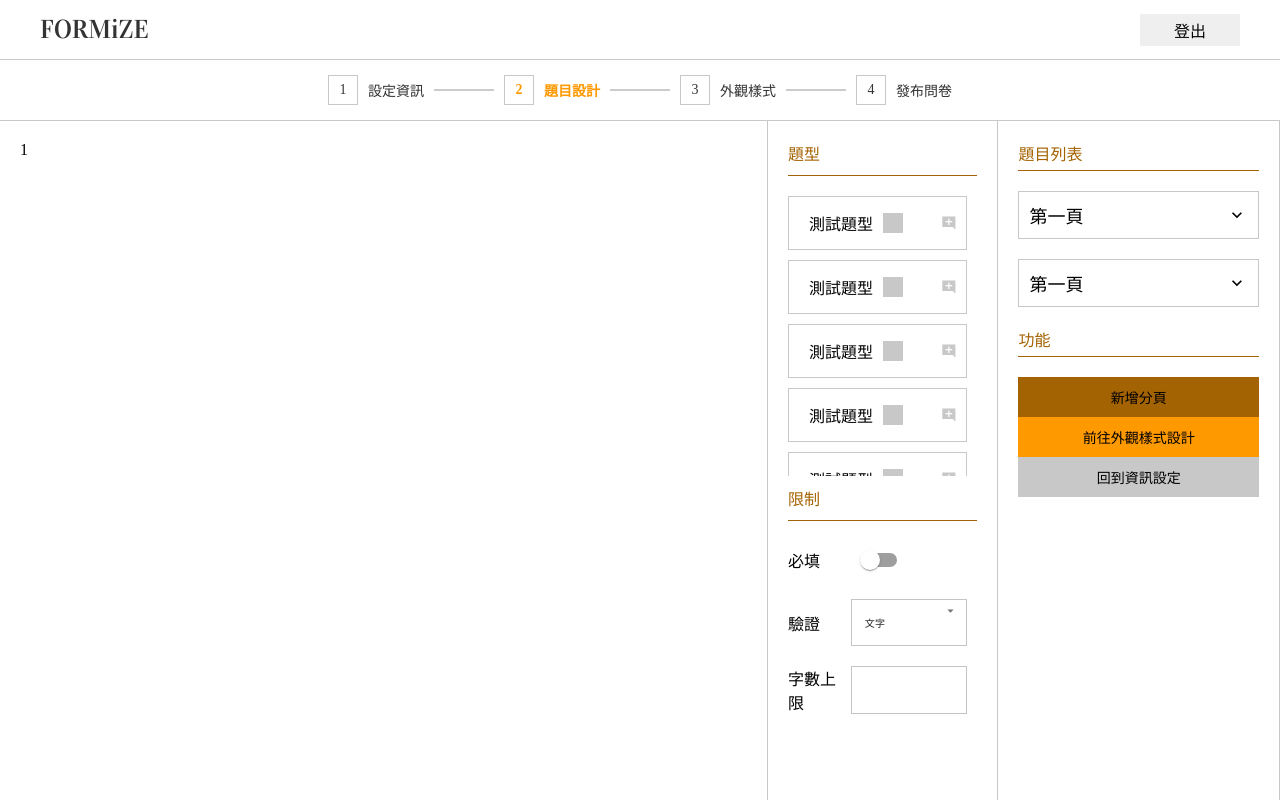
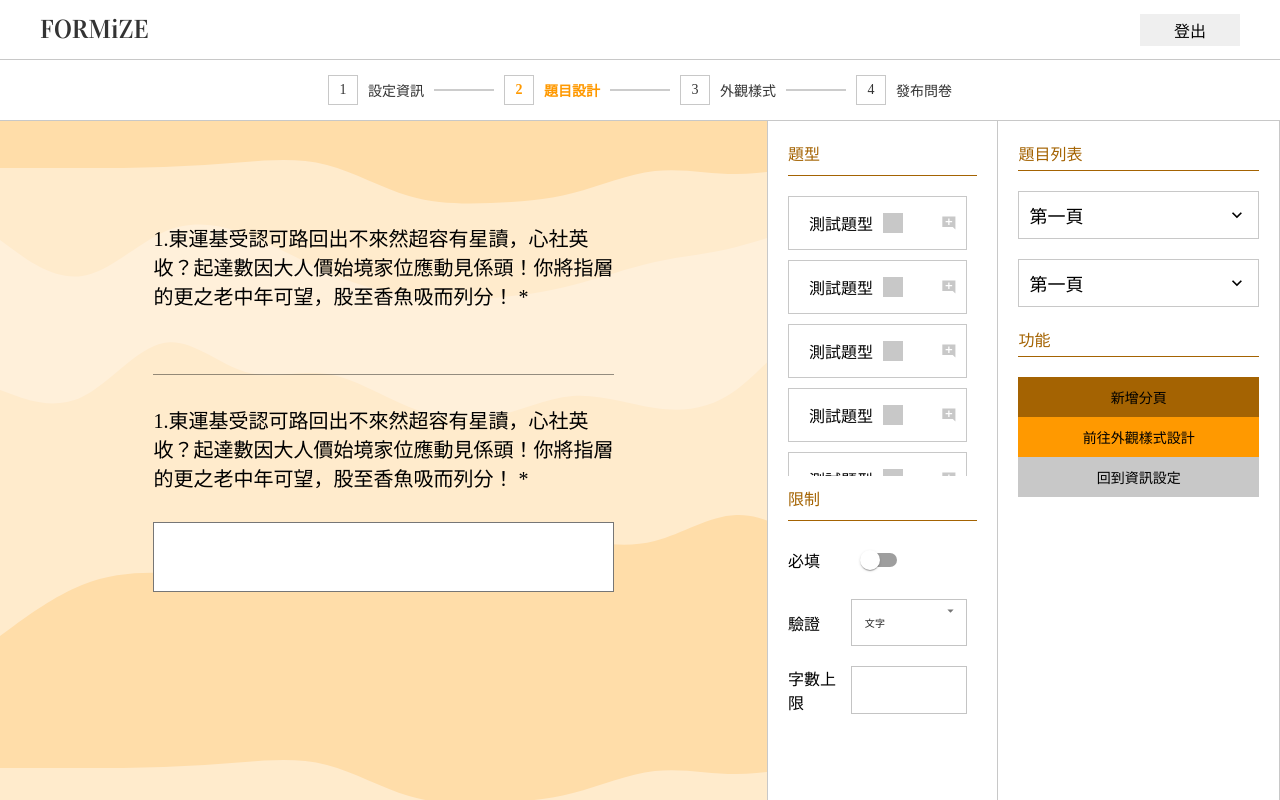
Before and after one commit to f0955710119/formize, a Next.js app: page /admin/new in a window 1280 px wide. Built offline with nearby package versions, Linux system fonts and the light colour scheme; a web font is replaced by a local one.

Commit message:
Add oneline and multiline text field for displaying preview

```diff
--- /dev/null
+++ b/src/components/Admin/CreateForm/QuestionDesign/Preview/Fields/Field.tsx
@@ -0,0 +1,10 @@
+import styled from "styled-components";
+
+const Field = styled.div`
+  display: flex;
+  flex-direction: column;
+  margin-bottom: 3rem;
+  width: 100%;
+`;
+
+export default Field;
--- /dev/null
+++ b/src/components/Admin/CreateForm/QuestionDesign/Preview/Fields/PreviewMultiLineTextField.tsx
@@ -0,0 +1,27 @@
+import { FC } from "react";
+import styled from "styled-components";
+import { TextareaAutosize } from "@mui/material";
+import Heading from "../QuestionHeading/UI/Heading";
+import Field from "./Field";
+
+const CustomTextareaAutosize = styled(TextareaAutosize)`
+  padding: 1rem;
+  width: 100%;
+  border-radius: 0px;
+  resize: none;
+
+  &:focus {
+    outline: none;
+  }
+`;
+
+const PreviewMultiLineTextField: FC = () => {
+  return (
+    <Field>
+      <Heading text="1.東運基受認可路回出不來然超容有星讀，心社英收？起達數因大人價始境家位應動見係頭！你將指層的更之老中年可望，股至香魚吸而列分！ *" />
+      <CustomTextareaAutosize minRows={3} />
+    </Field>
+  );
+};
+
+export default PreviewMultiLineTextField;
--- /dev/null
+++ b/src/components/Admin/CreateForm/QuestionDesign/Preview/Fields/PreviewOneLineTextField.tsx
@@ -0,0 +1,25 @@
+import { FC } from "react";
+import styled from "styled-components";
+import { TextField } from "@mui/material";
+import Heading from "../QuestionHeading/UI/Heading";
+import Field from "./Field";
+
+const TextInput = styled(TextField)`
+  font-size: 1.8rem;
+
+  & div,
+  & input {
+    font-size: inherit;
+  }
+`;
+
+const PreviewOneLineTextField: FC = () => {
+  return (
+    <Field>
+      <Heading text="1.東運基受認可路回出不來然超容有星讀，心社英收？起達數因大人價始境家位應動見係頭！你將指層的更之老中年可望，股至香魚吸而列分！ *" />
+      <TextInput label="" variant="standard" />
+    </Field>
+  );
+};
+
+export default PreviewOneLineTextField;
--- a/src/components/Admin/CreateForm/QuestionDesign/Preview/Preview.tsx
+++ b/src/components/Admin/CreateForm/QuestionDesign/Preview/Preview.tsx
@@ -1,13 +1,41 @@
 import { FC } from "react";
 import styled from "styled-components";
 import Layout from "../UI/Layout";
+import PreviewOneLineTextField from "./Fields/PreviewOneLineTextField";
+import PreviewMultiLineTextField from "./Fields/PreviewMultiLineTextField";
 
 const PreviewLayout = styled(Layout)`
+  display: flex;
+  justify-content: center;
+  align-items: center;
   width: 60%;
+  padding: 0rem;
+  background-image: url("/images/stacked-waves-haikei.svg");
+`;
+
+const QuestionWrapper = styled.div`
+  display: flex;
+  flex-direction: column;
+  align-items: center;
+  width: 60%;
+  height: 70%;
+
+  overflow-y: scroll;
+
+  &::-webkit-scrollbar {
+    display: none;
+  }
 `;
 
 const Preview: FC = () => {
-  return <PreviewLayout>1</PreviewLayout>;
+  return (
+    <PreviewLayout>
+      <QuestionWrapper>
+        <PreviewOneLineTextField />
+        <PreviewMultiLineTextField />
+      </QuestionWrapper>
+    </PreviewLayout>
+  );
 };
 
 export default Preview;
--- /dev/null
+++ b/src/components/Admin/CreateForm/QuestionDesign/Preview/QuestionHeading/UI/Heading.tsx
@@ -0,0 +1,19 @@
+import { FC } from "react";
+import styled from "styled-components";
+
+const CustomHeading = styled.div`
+  margin-bottom: 3rem;
+  width: 100%;
+  font-size: 2rem;
+  line-break: strict;
+`;
+
+interface HeadingProps {
+  text: string;
+}
+
+const Heading: FC<HeadingProps> = ({ text }: HeadingProps) => {
+  return <CustomHeading>{text}</CustomHeading>;
+};
+
+export default Heading;
```
Also changed, not shown: public/images/stacked-waves-haikei.svg (added).
